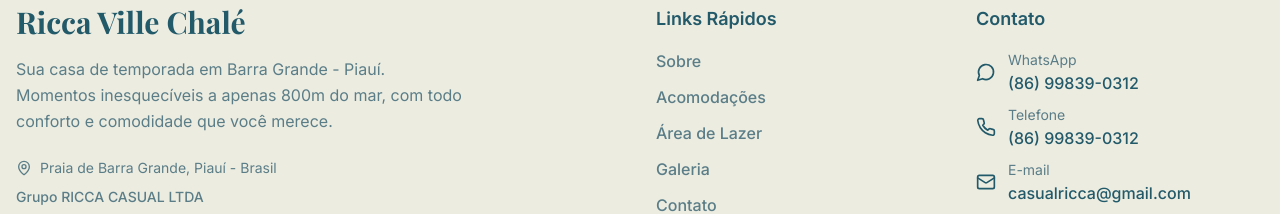
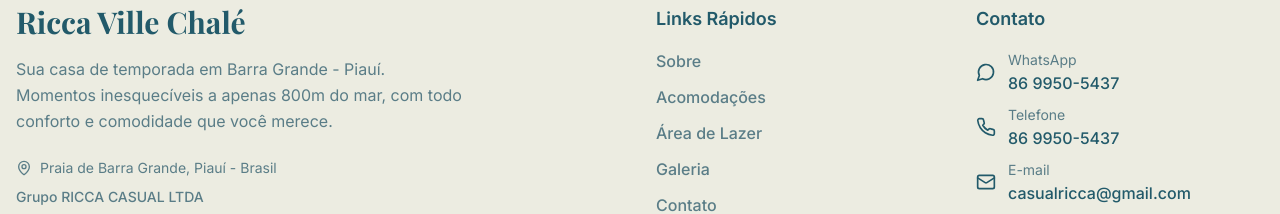
Before and after one commit to GermanoDevelopment/Ricca-Ville-Chal-, a Next.js app: page / in a window 1280 px wide. Shown: the part 8393-8607 px from the top of the page. Built offline with nearby package versions, Linux system fonts and the light colour scheme; a web font is replaced by a local one.

Commit message:
update: phone and whatsapp number added in footer

```diff
--- a/components/organisms/footer.tsx
+++ b/components/organisms/footer.tsx
@@ -74,15 +74,15 @@ export function Footer() {
               <ContactInfo
                 icon={MessageCircle}
                 label="WhatsApp"
-                value="(86) 99839-0312"
-                href="https://wa.me/5586998390312"
+                value="86 9950-5437"
+                href="https://wa.me/558699505437"
                 className="p-0 hover:bg-transparent"
               />
               <ContactInfo
                 icon={Phone}
                 label="Telefone"
-                value="(86) 99839-0312"
-                href="tel:+5586998390312"
+                value="86 9950-5437"
+                href="tel:+558699505437"
                 className="p-0 hover:bg-transparent"
               />
               <ContactInfo
```
